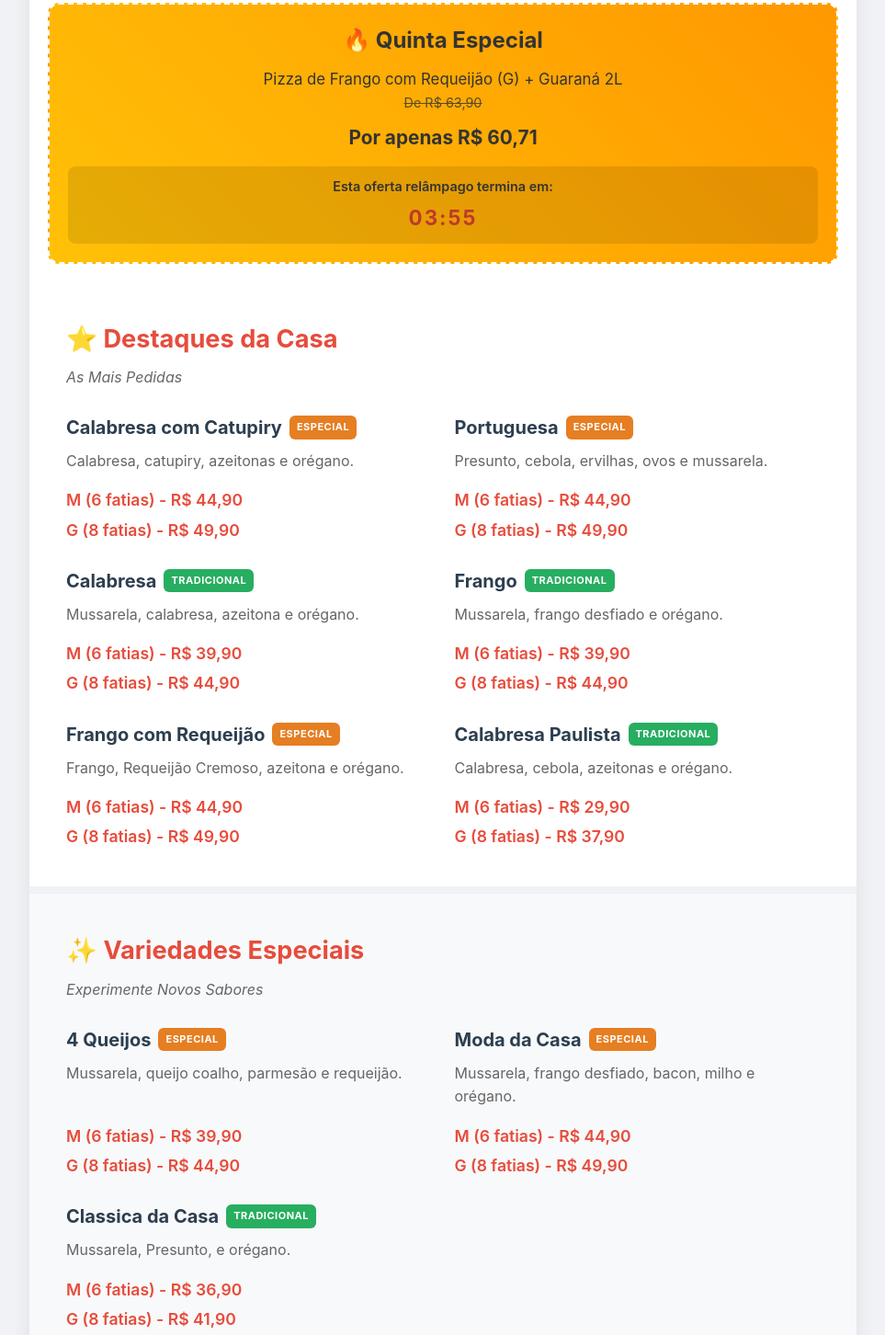
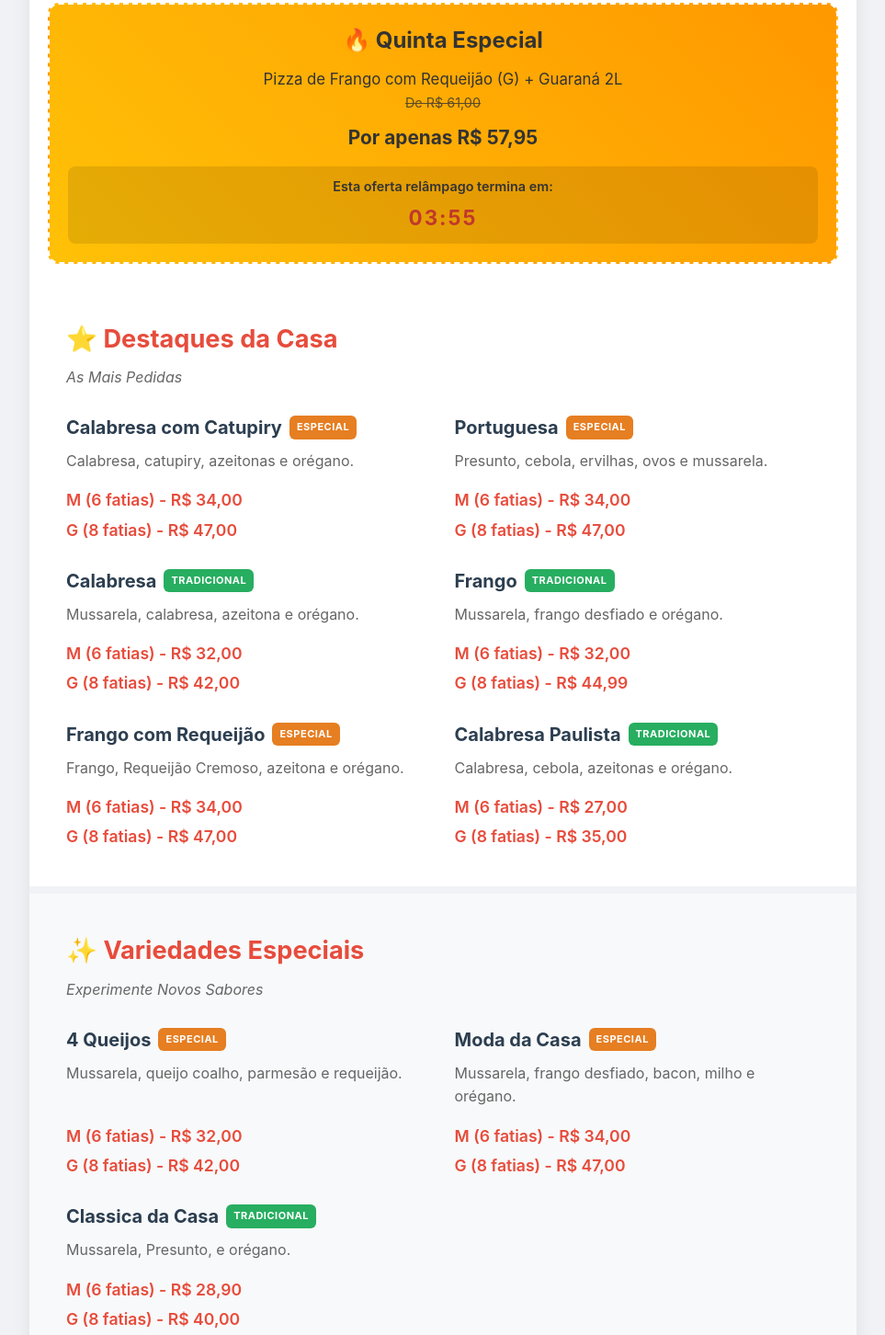
Before and after one commit to Railane-a11y/-cardapio-pizzaria, a website: page index.html in a window 1280 px wide. Shown: the part 220-1672 px from the top of the page at 92% size, without its empty margins (158-1121 px from the left). Drawn offline with Linux system fonts and the light colour scheme.

Commit message:
Update index.html

```diff
--- a/index.html
+++ b/index.html
@@ -171,8 +171,8 @@
                         <h3>Calabresa com Catupiry <span class="badge badge-especial">Especial</span></h3>
                         <p class="description">Calabresa, catupiry, azeitonas e orégano.</p>
                         <p class="price">
-                            <span>M (6 fatias) - R$ 44,90</span>
-                            <span>G (8 fatias) - R$ 49,90</span>
+                            <span>M (6 fatias) - R$ 34,00</span>
+                            <span>G (8 fatias) - R$ 47,00</span>
                         </p>
                     </article>
 
@@ -180,8 +180,8 @@
                         <h3>Portuguesa <span class="badge badge-especial">Especial</span></h3>
                         <p class="description">Presunto, cebola, ervilhas, ovos e mussarela.</p>
                         <p class="price">
-                            <span>M (6 fatias) - R$ 44,90</span>
-                            <span>G (8 fatias) - R$ 49,90</span>
+                            <span>M (6 fatias) - R$ 34,00</span>
+                            <span>G (8 fatias) - R$ 47,00</span>
                         </p>
                     </article>
 
@@ -189,8 +189,8 @@
                         <h3>Calabresa <span class="badge badge-tradicional">Tradicional</span></h3>
                         <p class="description">Mussarela, calabresa, azeitona e orégano.</p>
                         <p class="price">
-                            <span>M (6 fatias) - R$ 39,90</span>
-                            <span>G (8 fatias) - R$ 44,90</span>
+                            <span>M (6 fatias) - R$ 32,00</span>
+                            <span>G (8 fatias) - R$ 42,00</span>
                         </p>
                     </article>
 
@@ -198,8 +198,8 @@
                         <h3>Frango <span class="badge badge-tradicional">Tradicional</span></h3>
                         <p class="description">Mussarela, frango desfiado e orégano.</p>
                         <p class="price">
-                            <span>M (6 fatias) - R$ 39,90</span>
-                            <span>G (8 fatias) - R$ 44,90</span>
+                            <span>M (6 fatias) - R$ 32,00</span>
+                            <span>G (8 fatias) - R$ 44,99</span>
                         </p>
                     </article>
 
@@ -207,8 +207,8 @@
                         <h3>Frango com Requeijão <span class="badge badge-especial">Especial</span></h3>
                         <p class="description">Frango, Requeijão Cremoso, azeitona e orégano.</p>
                         <p class="price">
-                            <span>M (6 fatias) - R$ 44,90</span>
-                            <span>G (8 fatias) - R$ 49,90</span>
+                            <span>M (6 fatias) - R$ 34,00</span>
+                            <span>G (8 fatias) - R$ 47,00</span>
                         </p>
                     </article>
 
@@ -216,8 +216,8 @@
                         <h3>Calabresa Paulista <span class="badge badge-tradicional">Tradicional</span></h3>
                         <p class="description">Calabresa, cebola, azeitonas e orégano.</p>
                         <p class="price">
-                            <span>M (6 fatias) - R$ 29,90</span>
-                            <span>G (8 fatias) - R$ 37,90</span>
+                            <span>M (6 fatias) - R$ 27,00</span>
+                            <span>G (8 fatias) - R$ 35,00</span>
                         </p>
                     </article>
                 </div>
@@ -231,8 +231,8 @@
                         <h3>4 Queijos <span class="badge badge-especial">Especial</span></h3>
                         <p class="description">Mussarela, queijo coalho, parmesão e requeijão.</p>
                         <p class="price">
-                            <span>M (6 fatias) - R$ 39,90</span>
-                            <span>G (8 fatias) - R$ 44,90</span>
+                            <span>M (6 fatias) - R$ 32,00</span>
+                            <span>G (8 fatias) - R$ 42,00</span>
                         </p>
                     </article>
 
@@ -240,8 +240,8 @@
                         <h3>Moda da Casa <span class="badge badge-especial">Especial</span></h3>
                         <p class="description">Mussarela, frango desfiado, bacon, milho e orégano.</p>
                         <p class="price">
-                            <span>M (6 fatias) - R$ 44,90</span>
-                            <span>G (8 fatias) - R$ 49,90</span>
+                            <span>M (6 fatias) - R$ 34,00</span>
+                            <span>G (8 fatias) - R$ 47,00</span>
                         </p>
                     </article>
 
@@ -249,8 +249,8 @@
                         <h3>Classica da Casa <span class="badge badge-tradicional">Tradicional</span></h3>
                         <p class="description">Mussarela, Presunto, e orégano.</p>
                         <p class="price">
-                            <span>M (6 fatias) - R$ 36,90</span>
-                            <span>G (8 fatias) - R$  41,90</span>
+                            <span>M (6 fatias) - R$ 28,90</span>
+                            <span>G (8 fatias) - R$ 40,00</span>
                         </p>
                     </article>
                 </div>
@@ -263,12 +263,12 @@
                     <article class="item-card">
                         <h3>Frango com Catupiry <span class="badge badge-premium">Premium</span></h3>
                         <p class="description">Frango, mussarela, catupiry, bacon e orégano.</p>
-                        <p class="price"><span>M (6 fatias) - R$ 44,90</span><span>G (8 fatias) - R$ 49,90</span></p>
+                        <p class="price"><span>M (6 fatias) - R$ 35,00</span><span>G (8 fatias) - R$ 47,00</span></p>
                     </article>
                     <article class="item-card">
                         <h3>Carne Seca <span class="badge badge-premium">Premium</span></h3>
                         <p class="description">Mussarela, carne seca, bacon e cebola.</p>
-                        <p class="price"><span>M (6 fatias) - R$ 52,90</span><span>G (8 fatias) - R$ 57,90</span></p>
+                        <p class="price"><span>M (6 fatias) - R$ 42,00</span><span>G (8 fatias) - R$ 57,99</span></p>
                     </article>
                 </div>
             </section>
@@ -366,18 +366,18 @@
         let pedidoEmProcessamento = false;
 
         // ==================================================================
-        //  OFERTAS AUTOMÁTICAS
+        //  OFERTAS AUTOMÁTICAS (PREÇOS ORIGINAIS DO SISTEMA)
         // ==================================================================
         const products = {
-            'calabresa': { name: 'Pizza de Calabresa (G)', price: 44.90 },
-            'calabresacatupiry': { name: 'Pizza de Calabresa com Catupiry (G)', price: 49.90 },
-            'frangorequeijao': { name: 'Pizza de Frango com Requeijão (G)', price: 49.90 },
-            'portuguesa': { name: 'Pizza Portuguesa (G)', price: 49.90 },
-            '4queijos': { name: 'Pizza 4 Queijos (G)', price: 44.90 },
-            'modadacasa': { name: 'Pizza Moda da Casa (G)', price: 49.90 },
-            'frangocatupiry': { name: 'Pizza Frango com Catupiry (G)', price: 49.90 },
-            'carneseca': { name: 'Pizza Carne Seca (G)', price: 57.90 },
-            'calabresapaulista': { name: 'Pizza Calabresa Paulista (G)', price: 37.90 },
+            'calabresa': { name: 'Pizza de Calabresa (G)', price: 42.00 },
+            'calabresacatupiry': { name: 'Pizza de Calabresa com Catupiry (G)', price: 47.00 },
+            'frangorequeijao': { name: 'Pizza de Frango com Requeijão (G)', price: 47.00 },
+            'portuguesa': { name: 'Pizza Portuguesa (G)', price: 47.00 },
+            '4queijos': { name: 'Pizza 4 Queijos (G)', price: 42.00 },
+            'modadacasa': { name: 'Pizza Moda da Casa (G)', price: 47.00 },
+            'frangocatupiry': { name: 'Pizza Frango com Catupiry (G)', price: 47.00 },
+            'carneseca': { name: 'Pizza Carne Seca (G)', price: 57.99 },
+            'calabresapaulista': { name: 'Pizza Calabresa Paulista (G)', price: 35.00 },
             'coca2l': { name: 'Coca-Cola 2L', price: 14.00 },
             'guarana2l': { name: 'Guaraná 2L', price: 14.00 },
             'coca1l': { name: 'Coca-Cola 1L', price: 10.00 },
```
